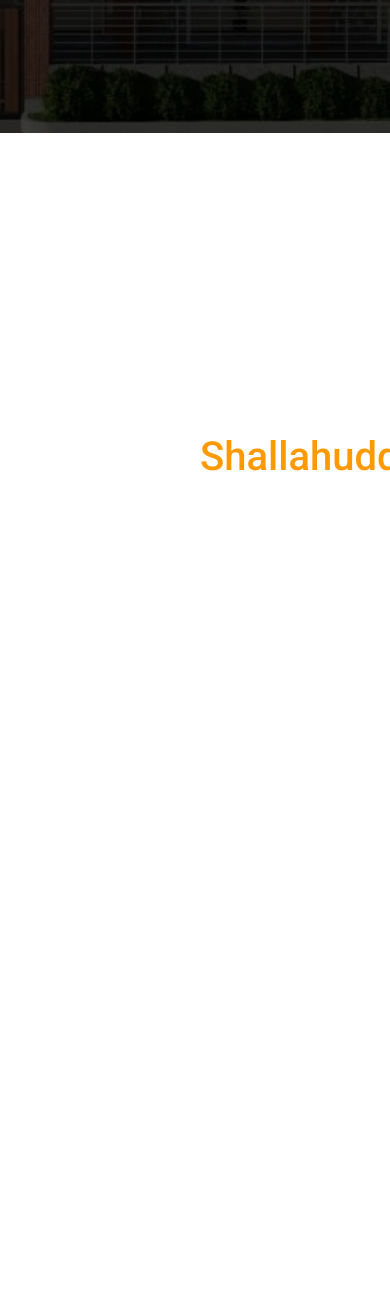
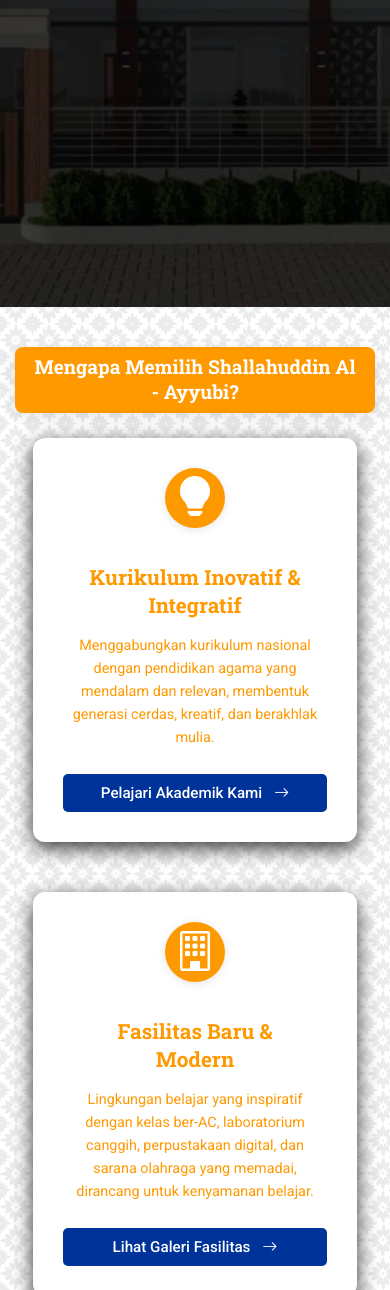
Before and after one commit to TavGit/Project-Web-SAAIES, a plain HTML site: page index.html in a window 390 px wide. Shown: the part 641-1931 px from the top of the page. Before the commit the page ends 844 px from the top, so only its background shows below. Drawn offline with nearby package versions, Linux system fonts and the light colour scheme.

Commit message:
update project web saaies

```diff
--- a/index.html
+++ b/index.html
@@ -22,6 +22,10 @@
     />
     <link
       href="https://fonts.googleapis.com/css2?family=Noto+Naskh+Arabic:wght@400..700&display=swap"
+      rel="stylesheet"
+    />
+    <link
+      href="https://fonts.googleapis.com/css2?family=Roboto+Slab:wght@100..900&display=swap"
       rel="stylesheet"
     />
   </head>
@@ -108,6 +112,71 @@
         </ul>
       </div>
     </section>
+
+    <section class="poin-unggulan">
+      <h1 class="section-title">Mengapa Memilih Shallahuddin Al - Ayyubi?</h1>
+      <div class="unggulan-container">
+        <div class="unggulan-item">
+          <div class="icon-wrapper">
+            <i class="bi bi-lightbulb-fill"></i>
+          </div>
+          <h2>Kurikulum Inovatif & Integratif</h2>
+          <p>
+            Menggabungkan kurikulum nasional dengan pendidikan agama yang
+            mendalam dan relevan, membentuk generasi cerdas, kreatif, dan
+            berakhlak mulia.
+          </p>
+          <a href="#akademik" class="learn-more-btn"
+            >Pelajari Akademik Kami <i class="bi bi-arrow-right"></i
+          ></a>
+        </div>
+
+        <div class="unggulan-item">
+          <div class="icon-wrapper">
+            <i class="bi bi-building"></i>
+          </div>
+          <h2>Fasilitas Baru & Modern</h2>
+          <p>
+            Lingkungan belajar yang inspiratif dengan kelas ber-AC, laboratorium
+            canggih, perpustakaan digital, dan sarana olahraga yang memadai,
+            dirancang untuk kenyamanan belajar.
+          </p>
+          <a href="#fasilitas-galeri" class="learn-more-btn"
+            >Lihat Galeri Fasilitas <i class="bi bi-arrow-right"></i
+          ></a>
+        </div>
+
+        <div class="unggulan-item">
+          <div class="icon-wrapper">
+            <i class="bi bi-person-heart"></i>
+          </div>
+          <h2>Pendidik Berdedikasi & Kompeten</h2>
+          <p>
+            Tim pengajar profesional yang diseleksi ketat, berjiwa Islami, dan
+            berkomitmen mendampingi setiap siswa mencapai potensi terbaiknya
+            dengan cinta dan kesabaran.
+          </p>
+          <a href="#kemanusiaan" class="learn-more-btn"
+            >Kenali Guru Kami <i class="bi bi-arrow-right"></i
+          ></a>
+        </div>
+
+        <div class="unggulan-item">
+          <div class="icon-wrapper">
+            <i class="bi bi-award-fill"></i>
+          </div>
+          <h2>Pengembangan Karakter Holistik</h2>
+          <p>
+            Fokus pada pembentukan akhlak mulia, kepemimpinan, kemandirian, dan
+            empati melalui program tahfidz, ekstrakurikuler Islami, dan kegiatan
+            sosial.
+          </p>
+          <a href="#keagamaan" class="learn-more-btn"
+            >Jelajahi Program Keagamaan <i class="bi bi-arrow-right"></i
+          ></a>
+        </div>
+      </div>
+    </section>
   </body>
 </html>
 
--- a/style.css
+++ b/style.css
@@ -30,8 +30,8 @@ body.no-scroll {
   display: flex;
   align-items: center;
   justify-content: space-between;
-  padding: 10px 20px;
-  background-color: #ffffff;
+  padding: 10px 10px;
+  background-color: #fff;
   position: sticky;
   top: 0;
   z-index: 1000;
@@ -62,6 +62,7 @@ body.no-scroll {
 }
 
 /* BAGIAN NAVBAR (Desktop) */
+
 .navbar ul {
   list-style: none;
   display: flex;
@@ -198,6 +199,8 @@ body.no-scroll {
   color: white;
 }
 
+/* Bagian Landing Page */
+
 .background {
   background-image: url(image/foto\ sekolahan.png);
   background-size: cover;
@@ -226,32 +229,48 @@ body.no-scroll {
 
 .background h1 {
   font-family: "Noto Naskh Arabic", sans-serif;
-  position: fixed;
+  position: absolute;
+  top: 25%;
+  left: 50%;
+  transform: translate(-50%, -50%);
   z-index: 10;
-  padding: 180px 500px;
   color: white;
   font-size: 40px;
   font-weight: bold;
+  margin: 0;
+  padding: 0 20px;
+  text-align: center;
 }
 
 .background h2 {
   font-family: "Roboto", sans-serif;
-  padding: 250px 450px;
-  position: fixed;
+  position: absolute;
+  top: 38%;
+  left: 50%;
+  transform: translate(-50%, -50%);
   font-size: 40px;
   color: var(--hover-color);
   z-index: 10;
+  margin: 0;
+  padding: 0 20px;
+  text-align: center;
 }
 
 .background .animasi .animasi-text li {
   font-family: "Roboto", sans-serif;
-  padding: 300px 200px;
-  position: fixed;
+  list-style: none;
+  position: absolute;
   font-size: 40px;
+  top: 52%;
+  left: 50%;
+  transform: translate(-50%, -50%);
   font-weight: 500;
   color: var(--hover-color);
   z-index: 10;
   white-space: nowrap;
+  margin: 0;
+  padding: 0 20px;
+  text-align: center;
 }
 
 .background .animasi .animasi-text li span {
@@ -280,9 +299,116 @@ body.no-scroll {
   }
 }
 
-/* .background h3 {
+/* Bagian Poin Unggulan */
 
-} */
+.poin-unggulan {
+  background-image: url(image/moroccan-flower.png);
+  background-repeat: repeat;
+  padding: 60px 20px;
+  text-align: center;
+}
+
+.poin-unggulan .section-title {
+  display: inline-block;
+  border-radius: 8px;
+  background-color: var(--hover-color);
+  text-align: center;
+  font-family: "Roboto Slab";
+  padding: 12px 30px;
+  color: white;
+  box-shadow: 0 4px 16px rgba(0, 0, 0, 0.1);
+  margin: 0 auto 50px auto;
+  font-size: 1.8rem;
+  line-height: 1.3;
+}
+
+.unggulan-container {
+  display: flex;
+  flex-wrap: wrap;
+  justify-content: center;
+  gap: 30px;
+  max-width: 1200px;
+  margin: 0 auto;
+}
+
+.unggulan-item {
+  background-color: #fff;
+  border-radius: 12px;
+  box-shadow: 0 6px 20px rgba(0, 0, 0, 0.8);
+  padding: 30px;
+  width: calc(33% - 40px);
+  box-sizing: border-box;
+  text-align: center;
+  transition: transformm 0.3s ease, box-shadow 0.3s ease;
+  display: flex;
+  flex-direction: column;
+  justify-content: space-between;
+}
+
+.unggulan-item:hover {
+  transform: translateY(-8px);
+  box-shadow: 0 10px 30px rgba(0, 0, 0, 0.15);
+}
+
+.unggulan-item .icon-wrapper {
+  background-color: var(--hover-color);
+  border-radius: 50%;
+  width: 70px;
+  height: 70px;
+  display: flex;
+  align-items: center;
+  justify-content: center;
+  margin: 0 auto 20px auto;
+  box-shadow: 0 2px 10px rgba(0, 0, 0, 0.1);
+}
+
+.unggulan-item .icon-wrapper i {
+  font-size: 3rem;
+  color: white;
+}
+
+.unggulan-item h2 {
+  font-family: "Roboto Slab", serif;
+  font-size: 1.5rem;
+  color: var(--hover-color);
+  margin: 15px;
+}
+
+.unggulan-item p {
+  font-family: "Roboto", sans-serif;
+  font-size: 1rem;
+  color: var(--hover-color);
+  line-height: 1.6;
+  margin-bottom: 25px;
+  flex-grow: 1;
+}
+
+.learn-more-btn {
+  display: inline-block;
+  background-color: var(--secondary-color);
+  color: white;
+  padding: 10px 20px;
+  border-radius: 5px;
+  text-decoration: none;
+  font-family: "Roboto", sans-serif;
+  font-weight: 500;
+  font-size: 0.95rem;
+  transition: var(--background-color) 0.3s ease;
+  margin-top: auto;
+}
+
+.learn-more-btn:hover {
+  background-color: #d68910;
+}
+
+.learn-more-btn i {
+  margin-left: 8px;
+  transition: margin-left 0.3s ease;
+}
+
+.learn-more-btn:hover i {
+  margin-left: 12px;
+}
 
 /* =================== */
 /* Media Query untuk tampilan mobile */
@@ -411,32 +537,50 @@ body.no-scroll {
 }
 
 /* Media Query Landing Page */
+
+/* Media Query Poin Unggulan */
+@media (max-width: 992px) {
+  .unggulan-item {
+    width: calc(50% - 30px);
+  }
+  .poin-unggulan .section-title {
+    font-size: 1.6rem;
+    margin: 0 auto 40px auto;
+  }
+}
+
 @media (max-width: 768px) {
-  .background {
-    position: relative;
-    background-image: url(image/foto\ sekolahan.png);
-    background-size: cover;
-    background-position: center;
-    background-attachment: fixed;
-    height: auto;
-    padding: 670px 0 0;
-    overflow: hidden;
+  .poin-unggulan .section-title {
+    font-size: 1.4rem;
+    padding: 10px 22px;
+    margin: 0 auto 30px auto;
   }
-  .background::after {
-    opacity: 0.7;
+}
+
+@media (max-width: 576px) {
+  .unggulan-item {
+    width: 90%;
+    margin-bottom: 20px;
   }
-  /* .background h1 {
-    font-family: "Noto Naskh Arabic", sans-serif;
-    position: fixed;
-    z-index: 10;
-    padding: 180px 500px;
-    color: white;
-    font-size: 40px;
-    font-weight: bold;
-  } */
-  /* .animasi .animasi-text {
-    display: block;
-    padding: 100px;
-    width: 100%;
-  } */
+  .poin-unggulan {
+    padding: 40px 15px;
+  }
+  .poin-unggulan .section-title {
+    font-size: 1.2rem;
+    padding: 8px 18px;
+    margin: 0 auto 25px auto;
+  }
+  .unggulan-item h2 {
+    font-size: 1.3rem;
+  }
+  .unggulan-item p {
+    font-size: 0.9rem;
+  }
+  .unggulan-item .icon-wrapper {
+    width: 60px;
+    height: 60px;
+  }
+  .unggulan-item .icon-wrapper i {
+    font-size: 2.5rem;
+  }
 }
```
Also changed, not shown: image/moroccan-flower.png (added), image/texture.svg (added).
